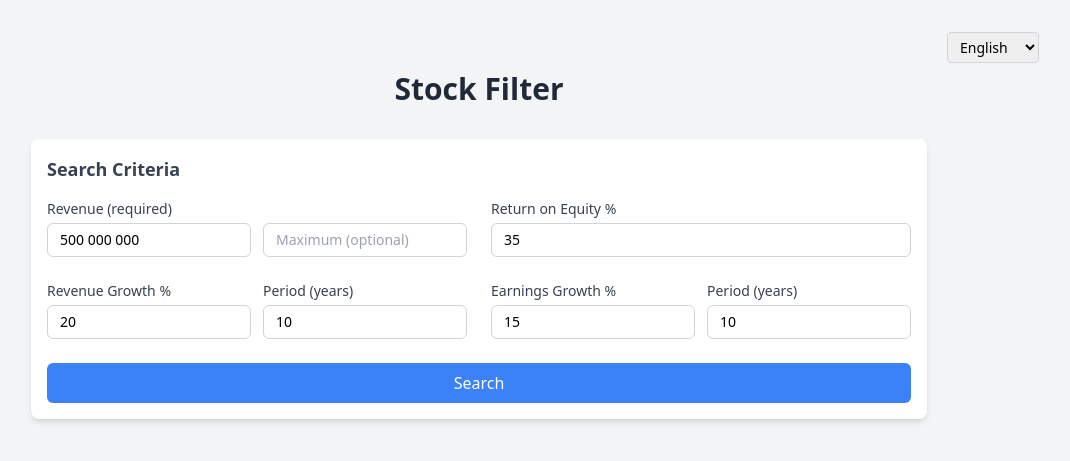
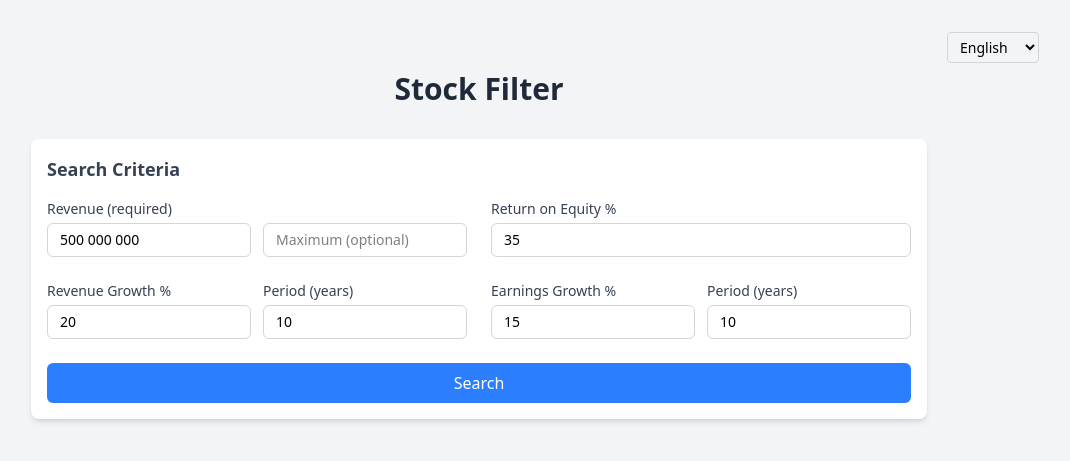
Before and after one commit to mikemilligram/stockfilter, a Flask app: page / in a window 1280 px wide. Shown: the top 461 px of the page, without its empty margins (161-1231 px from the left). Run offline with Flask 3, Linux system fonts and the light colour scheme; style sheets or scripts are compiled from the project's sources; some libraries are stand-ins or nearby versions.

Commit message:
install prod version of tailwind

```diff
--- /dev/null
+++ b/static/src/input.css
@@ -0,0 +1 @@
+@import "tailwindcss";
--- a/templates/index.html
+++ b/templates/index.html
@@ -4,7 +4,7 @@
     <meta charset="UTF-8">
     <meta name="viewport" content="width=device-width, initial-scale=1.0">
     <title>Stock Filter</title>
-    <script src="https://cdn.tailwindcss.com"></script>
+    <link href="./static/dist/tailwind.css" rel="stylesheet">
 </head>
 <body class="bg-gray-100">
     <div class="container mx-auto px-4 pt-8 max-w-6xl">
```
Also changed, not shown: 1 other file.
